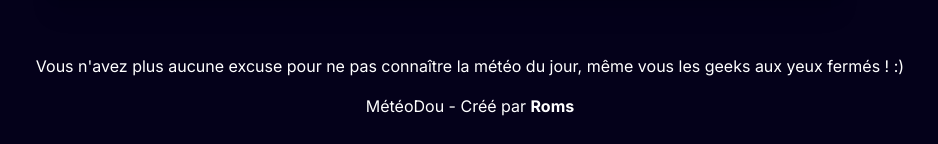
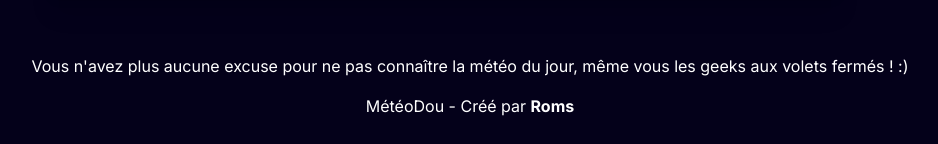
Before and after one commit to DotRoms/Weather, a Next.js app: page / in a window 1280 px wide. Shown: the part 160-304 px from the top of the page, without its empty margins (170-1108 px from the left). Built offline with nearby package versions, Linux system fonts and the light colour scheme.

Commit message:
fix: text footer

```diff
--- a/app/src/components/Footer/Footer.jsx
+++ b/app/src/components/Footer/Footer.jsx
@@ -2,7 +2,7 @@
 export default function Footer() {
   return (
     <div className="flex flex-col gap-4 text-white text-center p-4">
-      <h2>Vous n&apos;avez plus aucune excuse pour ne pas connaître la météo du jour, même vous les geeks aux yeux fermés ! :)</h2>
+      <h2>Vous n&apos;avez plus aucune excuse pour ne pas connaître la météo du jour, même vous les geeks aux volets fermés ! :)</h2>
       <p>MétéoDou - Créé par <Link href="https://romain-hernandez.com" target="_blank" className="font-bold">Roms</Link></p>
     </div>
   )
```
